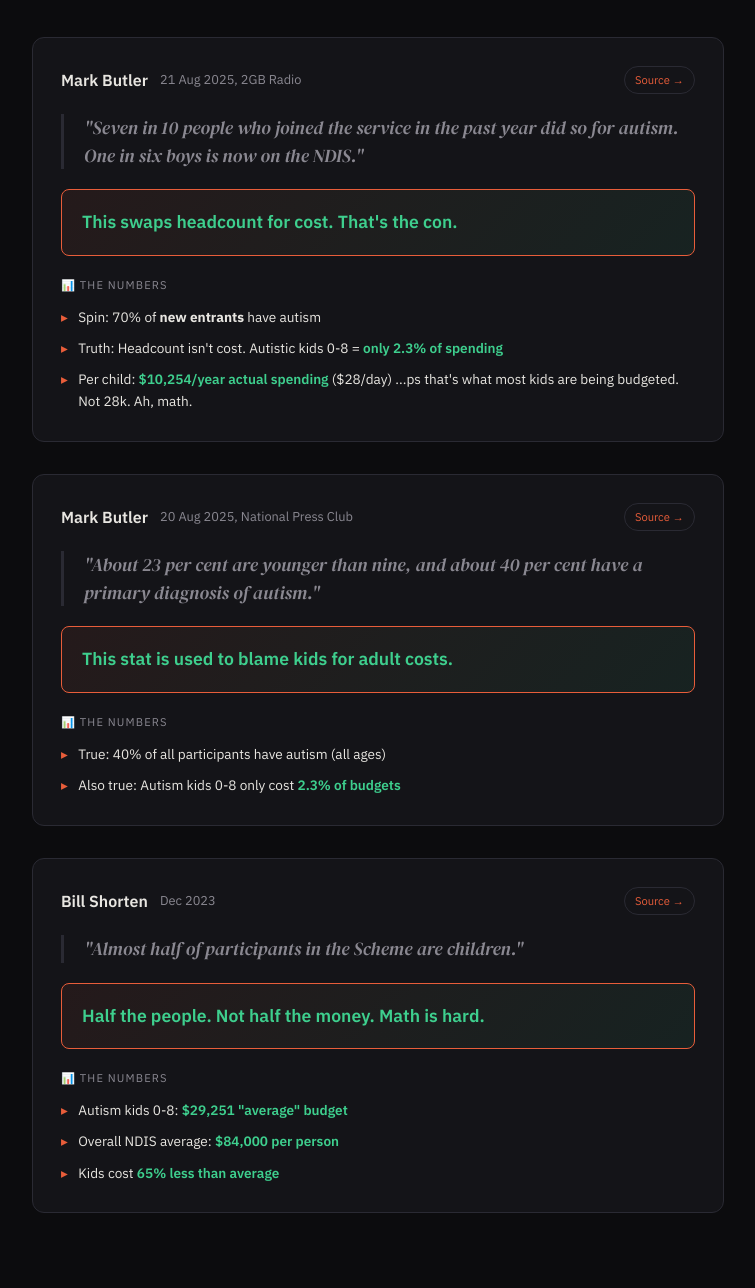
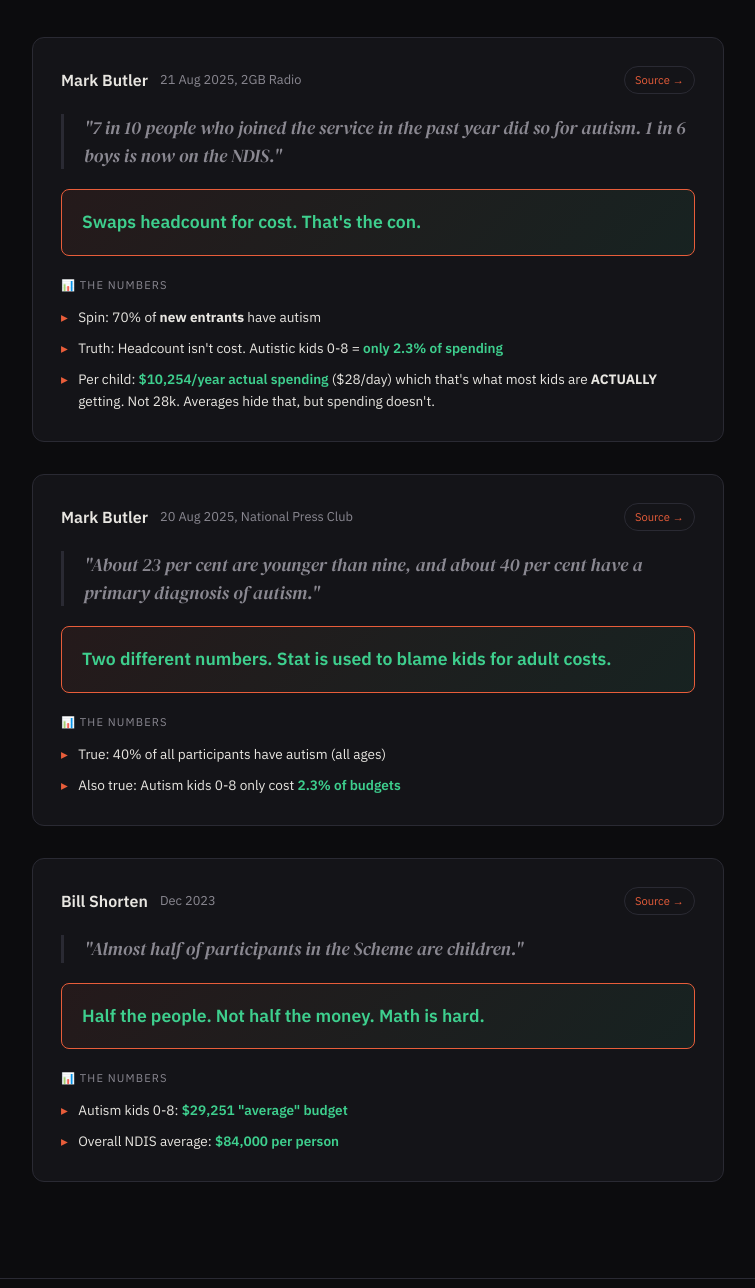
Before and after one commit to accidentallycorrect/chaoticgoodstats, a plain HTML site: page index.html in a window 1280 px wide. Shown: the part 2472-3760 px from the top of the page, without its empty margins (262-1017 px from the left). Drawn offline with Linux system fonts and the light colour scheme.

Commit message:
Updating wording

```diff
--- a/index.html
+++ b/index.html
@@ -670,10 +670,10 @@
       <a href="https://www.health.gov.au/ministers/the-hon-mark-butler-mp/media/radio-interview-with-minister-butler-2gb-21-august-2025" class="quote-source" target="_blank">Source →</a>
     </div>
     <div class="quote-text">
-      "Seven in 10 people who joined the service in the past year did so for autism. One in six boys is now on the NDIS."
+      "7 in 10 people who joined the service in the past year did so for autism. 1 in 6 boys is now on the NDIS."
     </div>
     <div class="quote-rebuttal">
-      <div class="quote-rebuttal-text">This swaps headcount for cost. That's the con.</div>
+      <div class="quote-rebuttal-text">Swaps headcount for cost. That's the con.</div>
     </div>
     <div class="quote-receipts">
       <div class="quote-receipts-title">📊 The Numbers</div>
@@ -688,7 +688,7 @@
         </li>
         <li class="receipt-item">
           <span class="receipt-bullet">▸</span>
-          <span>Per child: <span class="receipt-highlight">$10,254/year actual spending</span> ($28/day) ...ps that's what most kids are being budgeted. Not 28k. Ah, math. </span>
+          <span>Per child: <span class="receipt-highlight">$10,254/year actual spending</span> ($28/day) which that's what most kids are <b>ACTUALLY</b> getting. Not 28k. Averages hide that, but spending doesn't.</span>
         </li>
       </ul>
     </div>
@@ -704,7 +704,7 @@
       "About 23 per cent are younger than nine, and about 40 per cent have a primary diagnosis of autism."
     </div>
     <div class="quote-rebuttal">
-      <div class="quote-rebuttal-text">This stat is used to blame kids for adult costs.</div>
+      <div class="quote-rebuttal-text">Two different numbers. Stat is used to blame kids for adult costs.</div>
     </div>
     <div class="quote-receipts">
       <div class="quote-receipts-title">📊 The Numbers</div>
@@ -744,10 +744,6 @@
           <span class="receipt-bullet">▸</span>
           <span>Overall NDIS average: <span class="receipt-highlight">$84,000 per person</span></span>
         </li>
-        <li class="receipt-item">
-          <span class="receipt-bullet">▸</span>
-          <span>Kids cost <span class="receipt-highlight">65% less than average</span></span>
-        </li>
       </ul>
     </div>
   </div>
@@ -786,7 +782,7 @@
   </div>
 
   <div class="callout reveal">
-    <strong>The actual cost breakdown:</strong> Ages 0-8 average $29k. Ages 19-24 average $83k. Ages 25-34 average $101k. Ages 65+ average $156k. You want to cut the <strong>cheapest</strong> cohort? Explain that math.
+    <strong>The actual cost breakdown:</strong> Ages 0-8 average $29k (skewed by rural areas btw, most only get ~$10k). Ages 19-24 average $83k. Ages 25-34 average $101k. Ages 65+ average $156k. You want to cut the <strong>cheapest</strong> cohort? Explain that math.
   </div>
 </section>
 
```
